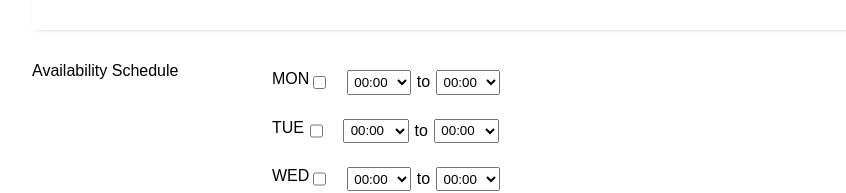
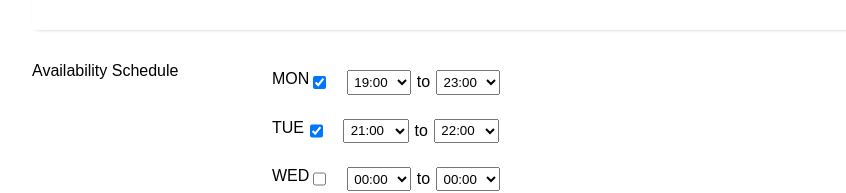
Before and after one commit to harshit-kakkar/RAV-Frontend, a React (Create React App) app: page /profile in a window 1280 px wide. Shown: the part 838-1031 px from the top of the page, without its empty margins (96-942 px from the left). Built offline with nearby package versions, Linux system fonts and the light colour scheme.

Commit message:
Implemented the profile section

```diff
--- a/src/components/availabilitySchedule/availabilitySchedule.tsx
+++ b/src/components/availabilitySchedule/availabilitySchedule.tsx
@@ -1,8 +1,43 @@
 import React from 'react';
 import './availabilityScheduleStyles.css'
 
-function AvailabilitySchedule (){
-  let days: Array<String> = ["MON", "TUE", "WED", "THU", "FRI", "SAT", "SUN"];
+interface AvailabilityScheduleModel {
+  schedule?: {
+    [day : string] : {
+      startTime:number,
+      endTime:number
+    }
+  }
+}
+
+function AvailabilitySchedule (props:AvailabilityScheduleModel){
+  let days: Array<string> = ["MON", "TUE", "WED", "THU", "FRI", "SAT", "SUN"];
+  return (
+<>
+    {days.map((day: string, index: number) =>
+
+
+
+    <div className="availability-schedule-container">
+        <label className="availability-schedule-day-label">{day}</label>
+        <input type="checkbox" className="availability-schedule-checkbox" defaultChecked={props.schedule?props.schedule[day]?true:false:false}></input>
+        <div className="time-select-container">
+          <select className="time-select">
+            {props.schedule?props.schedule[day]?getTimeSelectOptions(props.schedule[day]["startTime"]):getTimeSelectOptions():getTimeSelectOptions()}
+          </select>
+          <span> to </span>
+          <select className="time-select">
+            {props.schedule?props.schedule[day]?getTimeSelectOptions(props.schedule[day]["endTime"]):getTimeSelectOptions():getTimeSelectOptions()}
+          </select>
+        </div>
+    </div>
+
+    )}
+</>
+  );
+}
+
+function getTimeSelectOptions(defaultTime:number = -1){
   let timeSelectOptions: Array<any> = [];
   for(let i=0; i<=23; i++){
     let formattedTime: string = "";
@@ -13,31 +48,15 @@ function AvailabilitySchedule (){
       formattedTime = i.toString();
     }
     formattedTime += ":00";
-    timeSelectOptions.push(<option>{formattedTime}</option>)
+    if(defaultTime === i){
+      timeSelectOptions.push(<option selected>{formattedTime}</option>)
+    }
+    else{
+      timeSelectOptions.push(<option>{formattedTime}</option>)
+    }
+
   }
-  return (
-<>
-    {days.map((day: String, index: number) =>
-
-
-
-    <div className="availability-schedule-container">
-        <label className="availability-schedule-day-label">{day}</label>
-        <input type="checkbox" className="availability-schedule-checkbox"></input>
-        <div className="time-select-container">
-          <select className="time-select">
-            {timeSelectOptions}
-          </select>
-          <span> to </span>
-          <select className="time-select">
-            {timeSelectOptions}
-          </select>
-        </div>
-    </div>
-
-    )}
-</>
-  );
+  return timeSelectOptions
 }
 
 export default AvailabilitySchedule;
--- a/src/components/profile/profile.tsx
+++ b/src/components/profile/profile.tsx
@@ -26,6 +26,18 @@ function Profile() {
             "end_date": "2020-04-01"
         }
     ]
+
+    let schedule = {
+        "MON" : {
+            "startTime": 19,
+            "endTime": 23
+        },
+        "TUE" : {
+            "startTime": 21,
+            "endTime": 22
+        }
+
+    }
 
 
   return (
@@ -70,7 +82,7 @@ function Profile() {
             <p>Availability Schedule</p>
           </div>
           <div className="user-availability-schedule disable-pointer">
-              <AvailabilitySchedule />
+              <AvailabilitySchedule schedule={schedule} />
           </div>
       </div>
 
```
